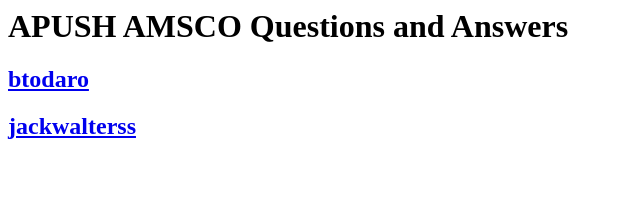
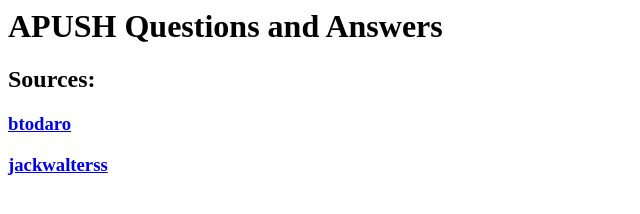
Before and after one commit to answer-key/apush, a plain HTML site: page index.html in a window 1280 px wide. Shown: the whole page, without its empty margins (0-640 px from the left). Drawn offline with Linux system fonts and the light colour scheme.

Commit message:
Update index.html

```diff
--- a/index.html
+++ b/index.html
@@ -1,8 +1,9 @@
 <head>
-  <title>APUSH AMSCO Questions and Answers</title>
+  <title>APUSH Questions and Answers</title>
 </head>
 <body>
-  <h1>APUSH AMSCO Questions and Answers</h1>
-  <h2><a href="/apush/btodaro.html">btodaro</a></h2>
-  <h2><a href="/apush/jackwalterss.html">jackwalterss</a></h2>
+  <h1>APUSH Questions and Answers</h1>
+  <h2>Sources:</h2>
+  <h3><a href="/apush/btodaro.html">btodaro</a></h3>
+  <h3><a href="/apush/jackwalterss.html">jackwalterss</a></h3>
 </body>
```
